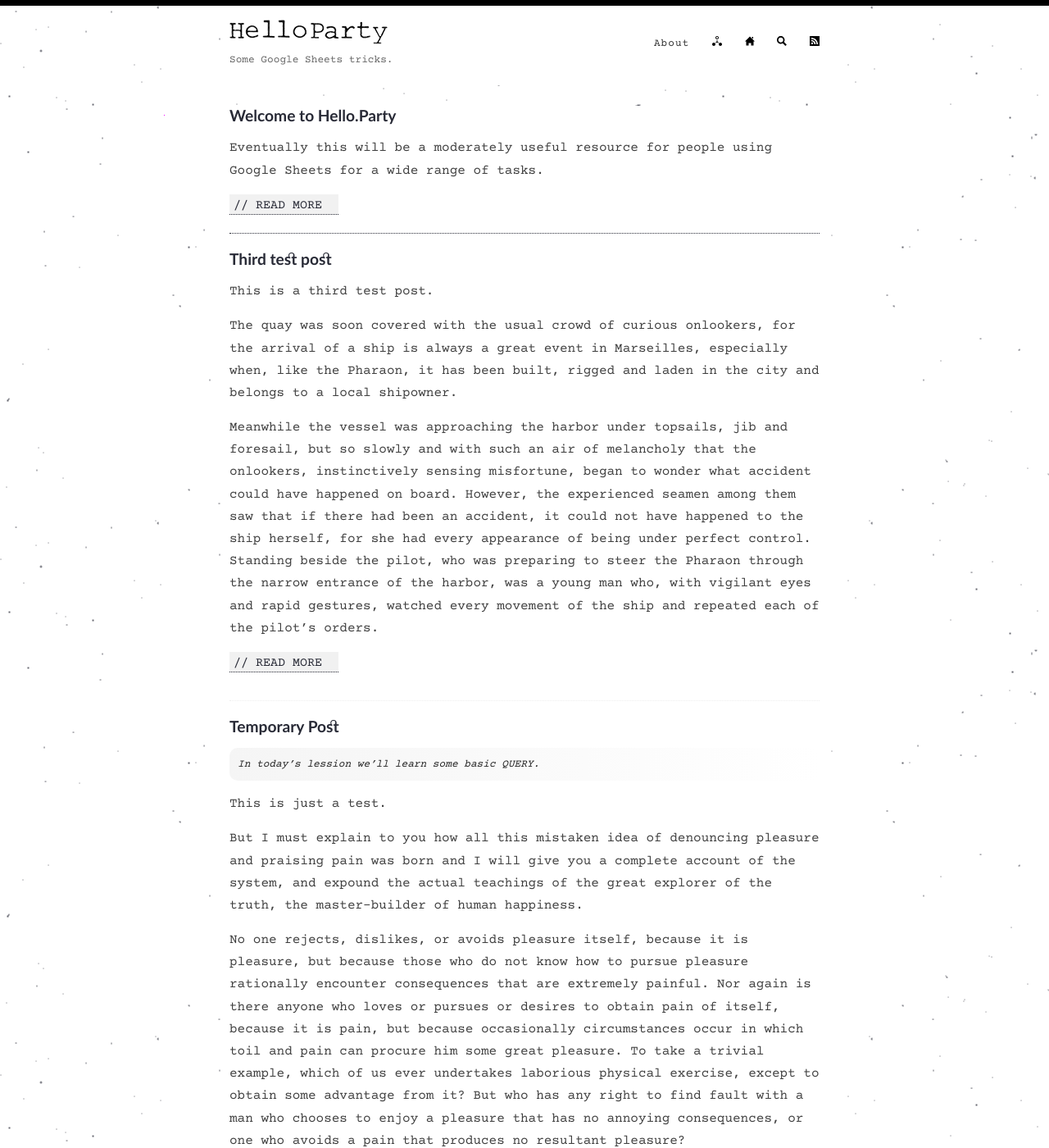
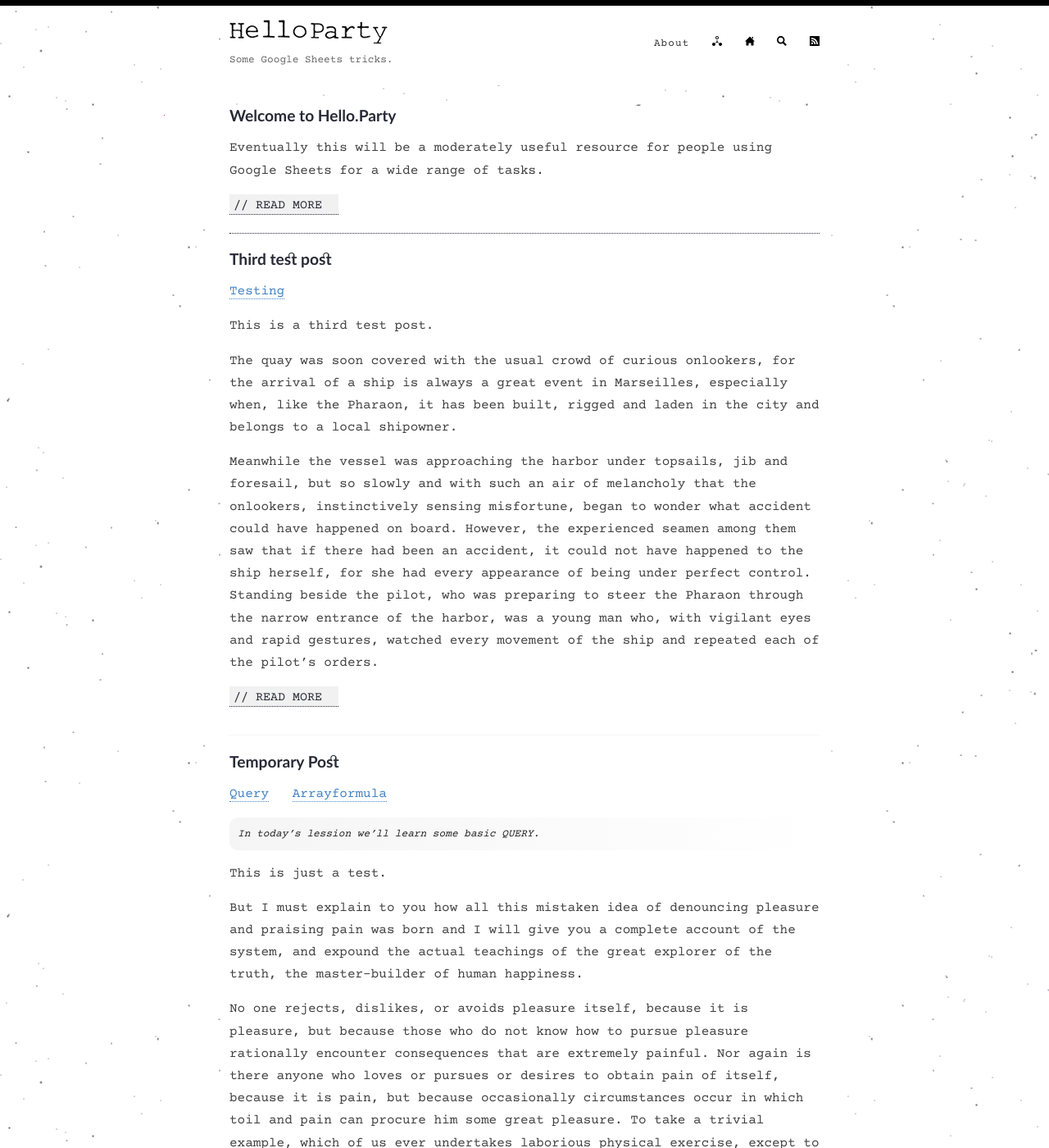
Before and after one commit to hello-party/hello-party-old.github.io, a Jekyll site: the page built from index.html, in a window 1280 px wide and 1400 px high. Shown: the whole window at 82% size. Built offline with Jekyll 4.4.1, drawn with Linux system fonts in a browser that asks for light colours; the list of posts is cut into pages by our own code.

Commit message:
Update index.html

```diff
--- a/index.html
+++ b/index.html
@@ -26,7 +26,15 @@
           {% if forloop.index == 5 %}
             <article class="post">
                 <div id="smallCategories">
-                    {{ post.category }}
+      {% if post %}
+        {% assign categories = post.categories %}
+      {% else %}
+        {% assign categories = page.categories %}
+      {% endif %}
+      {% for category in categories %}
+        <a href="{{site.baseurl}}/categories/#{{category|slugize}}">{{category}}</a>
+        {% unless forloop.last %}&nbsp;{% endunless %}
+      {% endfor %}
                 </div>
               <h1><a href="{{ site.baseurl }}{{ post.url }}">{{ post.title }}</a></h1>
               <div class="entry">
@@ -40,7 +48,15 @@
 
               <h1><a href="{{ site.baseurl }}{{ post.url }}">{{ post.title }}</a></h1>
                 <div id="smallCategories">
-                    {{ post.category }}
+                          {% if post %}
+        {% assign categories = post.categories %}
+      {% else %}
+        {% assign categories = page.categories %}
+      {% endif %}
+      {% for category in categories %}
+        <a href="{{site.baseurl}}/categories/#{{category|slugize}}">{{category}}</a>
+        {% unless forloop.last %}&nbsp;{% endunless %}
+      {% endfor %}
                 </div>
               <div class="entry">
                 <p>{{ post.excerpt }}</p>
```
